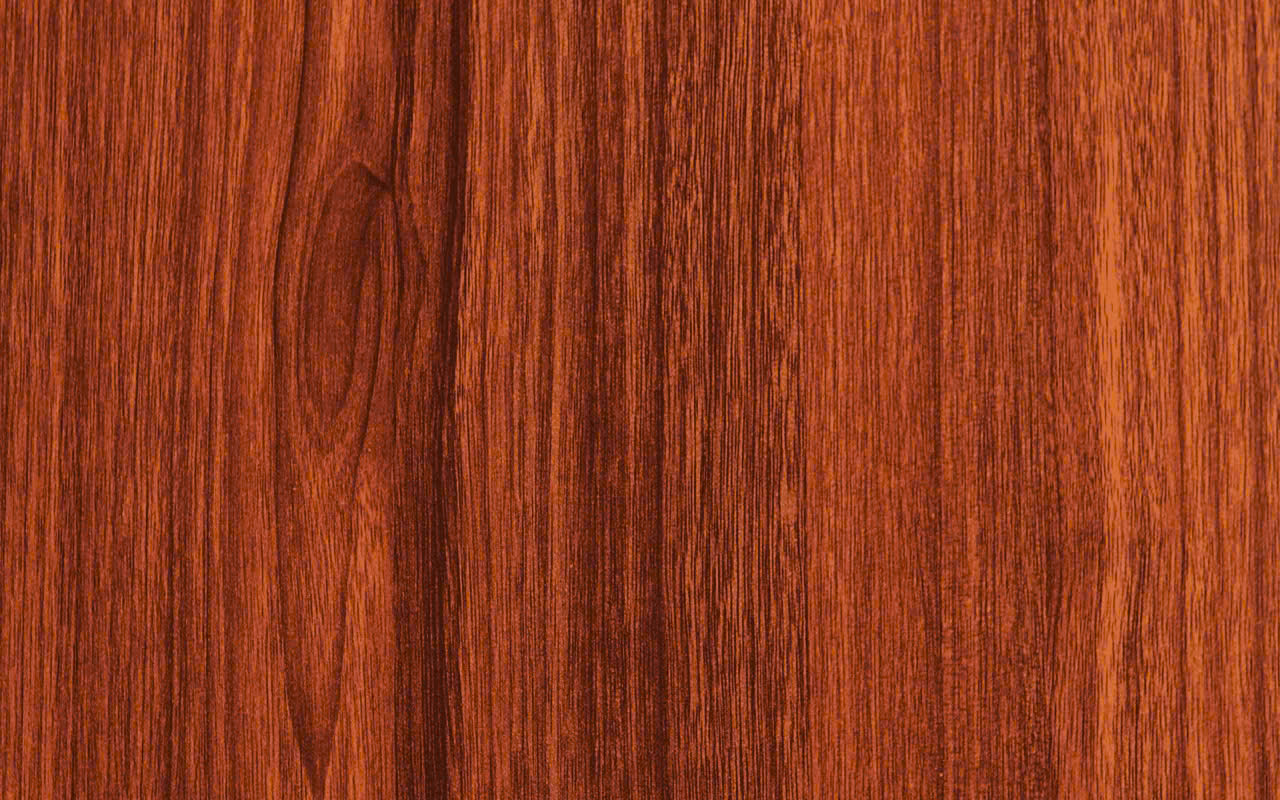
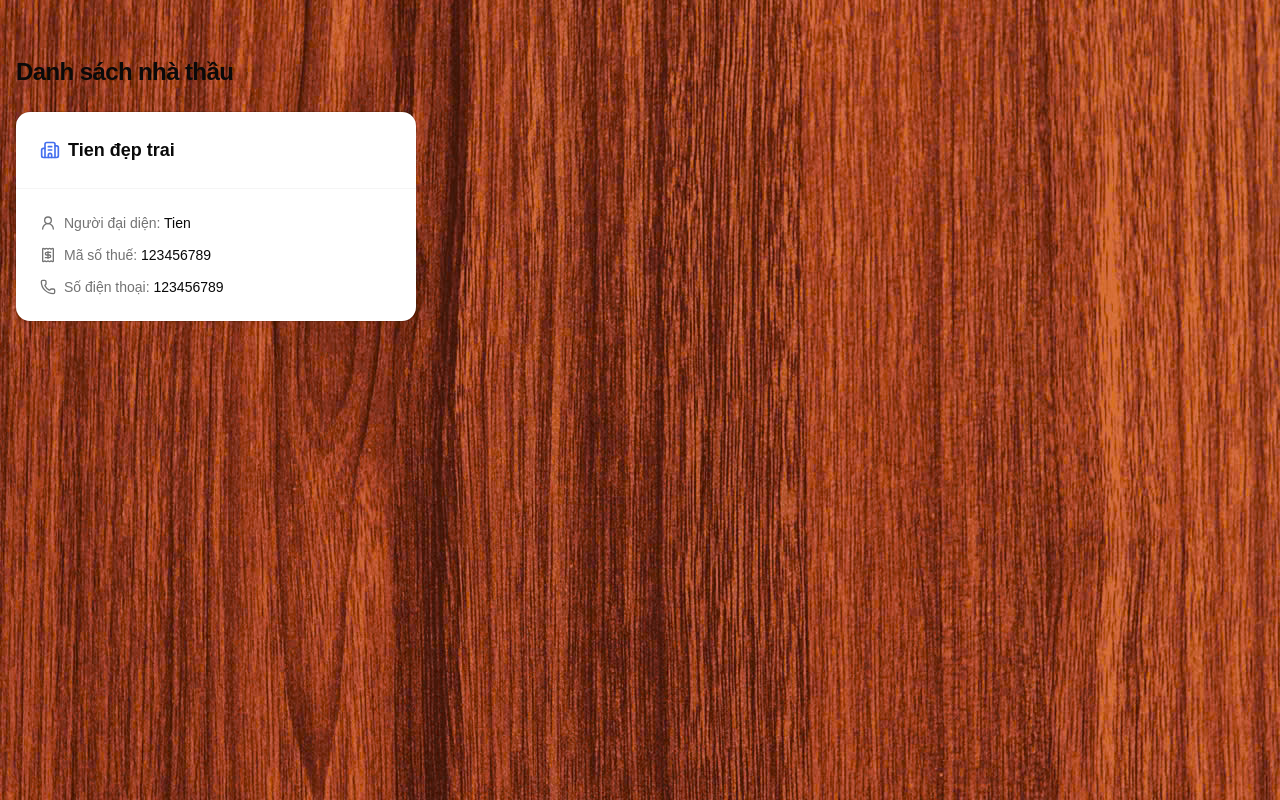
Before and after one commit to tien198/construction-dms-frontend, a React (Vite) app: page /nha-thau in a window 1280 px wide. Built offline with nearby package versions, Linux system fonts and the light colour scheme.

Commit message:
complete bidder curl

```diff
--- a/src/mock-apis/bidder/bidder.api.mock.ts
+++ b/src/mock-apis/bidder/bidder.api.mock.ts
@@ -1,7 +1,9 @@
+import type { ResResult } from "@/lib/type/response-result.tyoe";
 import type { Bidder } from "@/types/domain/bidder.type";
 
-export async function getBiddersListMock(): Promise<Bidder[]> {
-  return [
+export async function getBiddersListMock(): Promise<ResResult<Bidder[]>> {
+  return {
+    result: [
       {
         id: "019e29b2-0daf-74ea-83dd-bd208155a153",
         name: "Tien đẹp trai",
@@ -13,11 +15,17 @@ export async function getBiddersListMock(): Promise<Bidder[]> {
         phone_number: "123456789",
         email: "tienvn998@gmail.com",
       },
-  ];
+    ],
+  };
 }
 
-export async function getBidderByIdMock(id: string) {
-  return (await getBiddersListMock()).find((bidder) => bidder.id === id);
+export async function getBidderByIdMock(
+  id: string,
+): Promise<ResResult<Bidder | null>> {
+  const bidder = (await getBiddersListMock()).result.find(
+    (bidder) => bidder.id === id,
+  );
+  return { result: bidder ?? null };
 }
 
 export async function createBidderMock(bidder: Omit<Bidder, "id">) {
--- a/src/pages/bidder/Detai.tsx
+++ b/src/pages/bidder/Detai.tsx
@@ -2,9 +2,11 @@ import { BidderForm } from "./comp/bidderForm";
 import { editBidderStore } from "./store/edit-bidder-store";
 import { useDetail } from "./hook/detail-hook";
 import StickyRevealButton from "@/components/form-ui/sticky-reveal-button";
+import { EditIcon, SaveIcon } from "lucide-react";
+import { Button } from "@/components/ui/button";
 
 export function Detail() {
-  const { query } = useDetail();
+  const { query, isEditing, isEditingToggle, handleSubmit } = useDetail();
 
   if (query.isLoading) {
     return (
@@ -16,17 +18,23 @@ export function Detail() {
 
   return (
     <div className="mx-auto max-w-3xl px-12 py-16 bg-white rounded-[2.5rem] shadow-2xl shadow-accent-foreground ">
-      <h1 className="mb-1 text-2xl font-semibold text-balance">
-        Chi tiết nhà thầu
-      </h1>
+      <div className="flex items-center justify-between">
+        <h1 className="mb-1 text-2xl font-semibold text-balance">
+          Chi tiết nhà thầu
+        </h1>
+        <Button variant="outline" onClick={isEditingToggle}>
+          <EditIcon className="h-4 w-4" />
+          {!isEditing ? "Bật chỉnh sửa" : "Tắt chỉnh sửa"}
+        </Button>
+        {isEditing && (
+          <StickyRevealButton onClick={handleSubmit}>
+            <SaveIcon className="h-4 w-4" />
+            Lưu Tờ trình
+          </StickyRevealButton>
+        )}
+      </div>
 
-      <BidderForm
-        disabled
-        storeApi={editBidderStore}
-        footer={() => (
-          <StickyRevealButton type="submit">Lưu thay đổi</StickyRevealButton>
-        )}
-      />
+      <BidderForm disabled={!isEditing} storeApi={editBidderStore} />
     </div>
   );
 }
--- a/src/pages/bidder/Edit.tsx
+++ b/src/pages/bidder/Edit.tsx
@@ -1,3 +1,3 @@
 export function Edit() {
-  return <></>;
+  return <div>Sửa</div>;
 }
--- /dev/null
+++ b/src/pages/bidder/List.tsx
@@ -0,0 +1,86 @@
+import { useQuery } from "@tanstack/react-query";
+import { getBiddersListMock } from "@/mock-apis/bidder/bidder.api.mock";
+import { Card, CardContent, CardHeader, CardTitle } from "@/components/ui/card";
+import { Building2, Phone, Receipt, UserRound } from "lucide-react";
+import { useNavigate } from "react-router";
+
+export function List() {
+  const { data, isLoading, error } = useQuery({
+    queryKey: ["bidders"],
+    queryFn: getBiddersListMock,
+  });
+
+  const nav = useNavigate();
+
+  if (isLoading) {
+    return <div className="p-4">Loading bidders...</div>;
+  }
+
+  if (error) {
+    return <div className="p-4 text-destructive">Error loading bidders</div>;
+  }
+
+  const bidders = data?.result;
+
+  return (
+    <div className="container mx-auto p-4">
+      <h1 className="text-2xl font-bold tracking-tight mb-6">
+        Danh sách nhà thầu
+      </h1>
+
+      {bidders?.length === 0 ? (
+        <div className="py-8 text-center text-muted-foreground border rounded-md bg-muted/20">
+          Không có dữ liệu
+        </div>
+      ) : (
+        <div className="grid grid-cols-1 md:grid-cols-2 lg:grid-cols-3 gap-6">
+          {bidders?.map((bidder) => (
+            <Card
+              key={bidder.id}
+              className="transition-all duration-300 hover:scale-105 hover:shadow-2xl cursor-pointer"
+              onClick={() => nav(`/nha-thau/${bidder.id}`)}
+            >
+              <CardHeader className="border-b border-border/40">
+                <CardTitle className="text-lg font-semibold flex items-center gap-2">
+                  <Building2 className="w-5 h-5 text-primary shrink-0" />
+                  <span className="truncate" title={bidder.name}>
+                    {bidder.name}
+                  </span>
+                </CardTitle>
+              </CardHeader>
+              <CardContent className="grid gap-3">
+                <div className="flex items-start gap-2 text-sm">
+                  <UserRound className="w-4 h-4 mt-0.5 text-muted-foreground shrink-0" />
+                  <div className="truncate">
+                    <span className="font-medium text-muted-foreground">
+                      Người đại diện:
+                    </span>{" "}
+                    <span>{bidder.representative_name}</span>
+                  </div>
+                </div>
+                <div className="flex items-start gap-2 text-sm">
+                  <Receipt className="w-4 h-4 mt-0.5 text-muted-foreground shrink-0" />
+                  <div className="truncate">
+                    <span className="font-medium text-muted-foreground">
+                      Mã số thuế:
+                    </span>{" "}
+                    <span>{bidder.tax_id}</span>
+                  </div>
+                </div>
+                <div className="flex items-start gap-2 text-sm">
+                  <Phone className="w-4 h-4 mt-0.5 text-muted-foreground shrink-0" />
+                  <div className="truncate">
+                    <span className="font-medium text-muted-foreground">
+                      Số điện thoại:
+                    </span>{" "}
+                    <span>{bidder.phone_number}</span>
+                  </div>
+                </div>
+              </CardContent>
+            </Card>
+          ))}
+        </div>
+      )}
+    </div>
+  );
+}
--- a/src/pages/bidder/action/edit-action.ts
+++ b/src/pages/bidder/action/edit-action.ts
@@ -1,3 +1,7 @@
 import { type ActionFunctionArgs } from "react-router";
+import { editBidderStore } from "../store/edit-bidder-store";
 
-export async function editAction(args: ActionFunctionArgs) {}
+export async function editAction(args: ActionFunctionArgs) {
+  const biider = editBidderStore.getState().bidder;
+  console.log(biider);
+}
--- a/src/pages/bidder/comp/bidderForm.tsx
+++ b/src/pages/bidder/comp/bidderForm.tsx
@@ -1,17 +1,19 @@
 import type { Bidder } from "@/types/domain/bidder.type";
 import type { BidderStoreApi } from "../store/factory/bidder.store.type";
 import { FormField } from "@/components/form-ui/form-field";
-import { Form } from "react-router";
+import { Form, type FormProps } from "react-router";
 import { useStore } from "zustand";
+import { forwardRef } from "react";
 
 type Props = {
   storeApi: BidderStoreApi;
   disabled?: boolean;
 } & {
   footer?: () => React.ReactNode;
-};
+} & FormProps;
 
-export function BidderForm({ storeApi, disabled = false, footer }: Props) {
+export const BidderForm = forwardRef<HTMLFormElement, Props>(
+  ({ storeApi, disabled = false, footer, ...formProps }, ref) => {
     const bidder = useStore(storeApi, (state) => state.bidder);
     const setField = useStore(storeApi, (state) => state.setField);
 
@@ -22,15 +24,19 @@ export function BidderForm({ storeApi, disabled = false, footer }: Props) {
 
     return (
       <Form
+        ref={ref}
         id="create-bidder-form"
         aria-label="Biểu mẫu thêm nhà thầu"
         noValidate
         method="post"
         className={disabled ? "text-black/60" : ""}
+        {...formProps}
       >
         {/* ── Section: Thông tin cơ bản ─────────────────────────── */}
         <fieldset className="mb-8">
-        <legend className="mb-4 text-base font-medium">Thông Tin Cơ Bản</legend>
+          <legend className="mb-4 text-base font-medium">
+            Thông Tin Cơ Bản
+          </legend>
 
           <div className="grid grid-cols-1 gap-5 sm:grid-cols-2">
             <FormField
@@ -161,4 +167,5 @@ export function BidderForm({ storeApi, disabled = false, footer }: Props) {
         {footer && footer()}
       </Form>
     );
-}
+  },
+);
--- a/src/pages/bidder/hook/detail-hook.ts
+++ b/src/pages/bidder/hook/detail-hook.ts
@@ -1,9 +1,19 @@
 import { getBidderByIdMock } from "@/mock-apis/bidder/bidder.api.mock";
 import { useQuery } from "@tanstack/react-query";
-import { useEffect } from "react";
-import { useParams } from "react-router";
-import { useStore } from "zustand";
+import {
+  useEffect,
+  useRef,
+  type FormEvent,
+  type FormEventHandler,
+  type SyntheticEvent,
+} from "react";
+import { useFetcher, useParams } from "react-router";
+import { useStore, type StoreApi } from "zustand";
 import { editBidderStore } from "../store/edit-bidder-store";
+import {
+  isEditingStoreFactory,
+  type IsEditing,
+} from "@/store-factory/is-editing-store-factory";
 
 export function useDetail() {
   const id = useParams()["id"]!;
@@ -15,10 +25,52 @@ export function useDetail() {
 
   const resetBidderStore = useStore(editBidderStore, (state) => state.reset);
   useEffect(() => {
-    if (query.data) {
-      resetBidderStore(query.data);
+    if (query.data?.result) {
+      resetBidderStore(query.data.result);
     }
-  }, [query.data, resetBidderStore]);
+  }, [query.data?.result, resetBidderStore]);
 
-  return { query };
+  const isEditRef = useRef<StoreApi<IsEditing> | null>(null);
+  if (!isEditRef.current) {
+    isEditRef.current = isEditingStoreFactory();
+  }
+
+  const { isEditing, toggleIsEditing } = useStore(
+    isEditRef.current,
+    (state) => state,
+  );
+
+  const isEditingToggle = () => {
+    if (isEditing) {
+      const isConfirm = confirm(
+        "Hủy chỉnh sửa sẽ đưa tất cả giá trị về lại ban đầu",
+      );
+      if (isConfirm) {
+        toggleIsEditing();
+        if (query.data?.result) {
+          resetBidderStore(query.data.result);
+        }
+      }
+    } else {
+      toggleIsEditing();
+    }
+  };
+
+  const fetcher = useFetcher();
+
+  function handleSubmit(e: SyntheticEvent) {
+    e.preventDefault();
+    fetcher.submit(null, {
+      action: "/nha-thau/chinh-sua/" + query?.data?.result?.id,
+      method: "post",
+    });
+    toggleIsEditing(false);
+  }
+
+  return {
+    query,
+    isEditing,
+    isEditingToggle,
+    handleSubmit,
+  };
 }
--- a/src/pages/bidder/index.ts
+++ b/src/pages/bidder/index.ts
@@ -1,5 +1,6 @@
 import { Create } from "./Create";
 import { Detail } from "./Detai";
 import { Edit } from "./Edit";
+import { List } from "./List";
 
-export const Bidder = { Create, Detail, Edit };
+export const Bidder = { Create, Detail, Edit, List };
--- a/src/routers/bidder-route.tsx
+++ b/src/routers/bidder-route.tsx
@@ -9,6 +9,10 @@ export const bidderRoute: RouteObject = {
     </>
   ),
   children: [
+    {
+      index: true,
+      element: <Bidder.List />,
+    },
     {
       path: ":id",
       element: <Bidder.Detail />,
```
Lines whose indentation alone changed are shown as unchanged.
